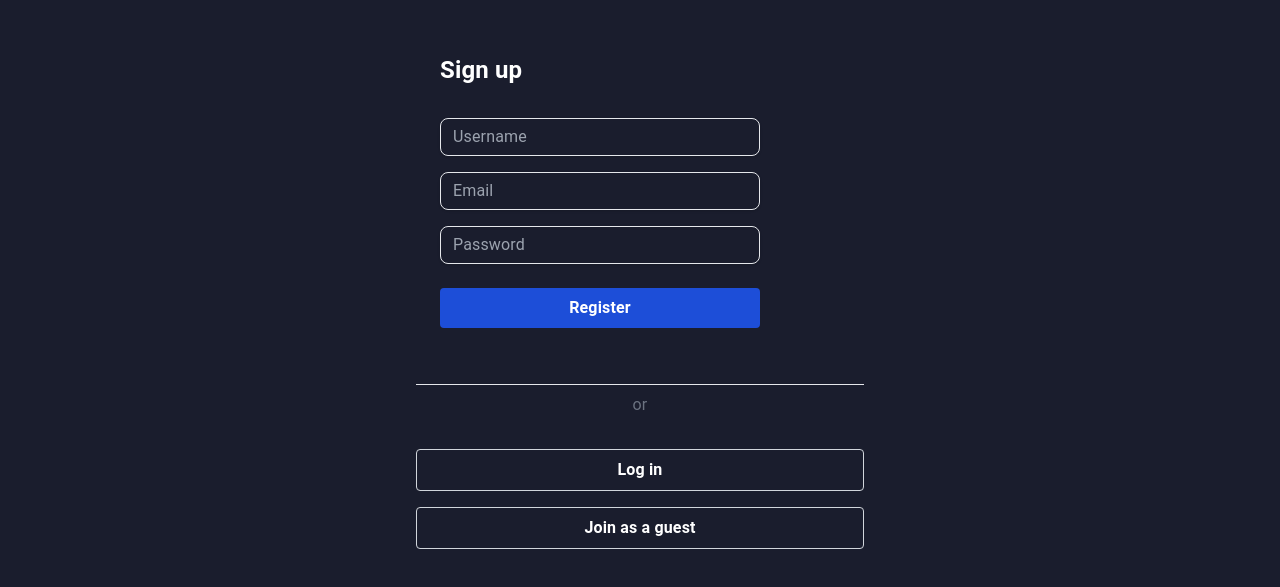
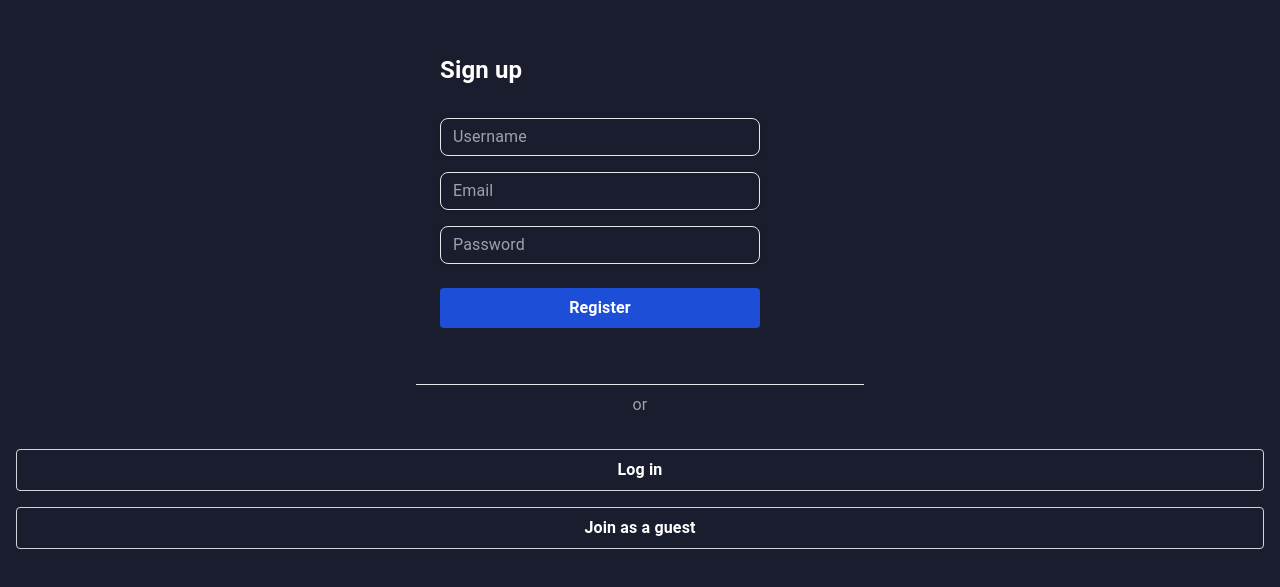
Before and after one commit to Gitcatmeoww/echotune-frontend, a React (Create React App) app: page /landing in a window 1280 px wide. Shown: the part 111-698 px from the top of the page. Built offline with nearby package versions, Linux system fonts and the light colour scheme.

Commit message:
hide reg when login

```diff
--- a/src/components/Landing/LandingPage.tsx
+++ b/src/components/Landing/LandingPage.tsx
@@ -8,11 +8,15 @@ const LandingPage: React.FC = () => {
   const navigate = useNavigate();
 
   const [showLoginForm, setShowLoginForm] = useState(false);
+  const [showRegistrationForm, setshowRegistrationForm] = useState(true);
+
   const [loginData, setLoginData] = useState({ username: '', password: '' });
 
   const handleInputChange = (event: React.ChangeEvent<HTMLInputElement>) => {
     setLoginData({ ...loginData, [event.target.name]: event.target.value });
   };
+
+  const placeholderLogoUrl = `${process.env.PUBLIC_URL}/logo192.png`;
 
   const handleSubmitLogin = async (event: React.FormEvent<HTMLFormElement>) => {
     event.preventDefault();
@@ -31,6 +35,7 @@ const LandingPage: React.FC = () => {
 
   const handleLogin = () => {
     setShowLoginForm(true); // Toggle the display of the login form
+    setshowRegistrationForm(false);
   };
 
   const handleGuest = () => {
@@ -48,11 +53,21 @@ const LandingPage: React.FC = () => {
 
   return (
     <div className="flex flex-col items-center justify-center h-screen px-4">
+      {/* <div className="text-center text-red-500 mb-4 flex flex-col items-center justify-center">
+        <img src={placeholderLogoUrl} alt="Your company logo" />{' '}
+      </div> */}
       <div className="w-full max-w-md">
+        {showRegistrationForm && ( // Wrap both elements
+          <>
             <RegistrationForm />
             <div className="my-8">
               <hr className="my-2" />
-          <div className="text-center text-gray-500 mb-2">or</div>
+              <div className="text-center text-gray-400 mb-2">or</div>
+            </div>
+          </>
+        )}
+
+        {/* Closing tag for the outer div */}
       </div>
       {showLoginForm ? (
         <form onSubmit={handleSubmitLogin} className="mb-4">
@@ -95,7 +110,7 @@ const LandingPage: React.FC = () => {
       >
         Join as a guest
       </button>
-      </div>
+      {/* </div> */}
     </div>
     // <div className="flex flex-col items-center justify-center h-screen bg-white px-4">
     //   <div className="w-full max-w-md">
--- a/src/styles/index.css
+++ b/src/styles/index.css
@@ -1,13 +1,16 @@
 @import 'tailwindcss/base';
 @import 'tailwindcss/components';
 @import 'tailwindcss/utilities';
+@import url('https://fonts.googleapis.com/css2?family=Inter:wght@100..900&display=swap');
 
 body {
   margin: 0;
-  background-color: #1A1D2D;
-  font-family: -apple-system, BlinkMacSystemFont, 'Segoe UI', 'Roboto', 'Oxygen',
+  background-color: #1a1d2d;
+  /* font-family: -apple-system, BlinkMacSystemFont, 'Segoe UI', 'Roboto', 'Oxygen',
     'Ubuntu', 'Cantarell', 'Fira Sans', 'Droid Sans', 'Helvetica Neue',
-    sans-serif;
+    sans-serif; */
+  font-family: 'Inter', sans-serif;
+
   -webkit-font-smoothing: antialiased;
   -moz-osx-font-smoothing: grayscale;
 }
```
Also changed, not shown: 1 other file (tests, documents, lock files or other folders). Lines whose indentation alone changed are shown as unchanged.
